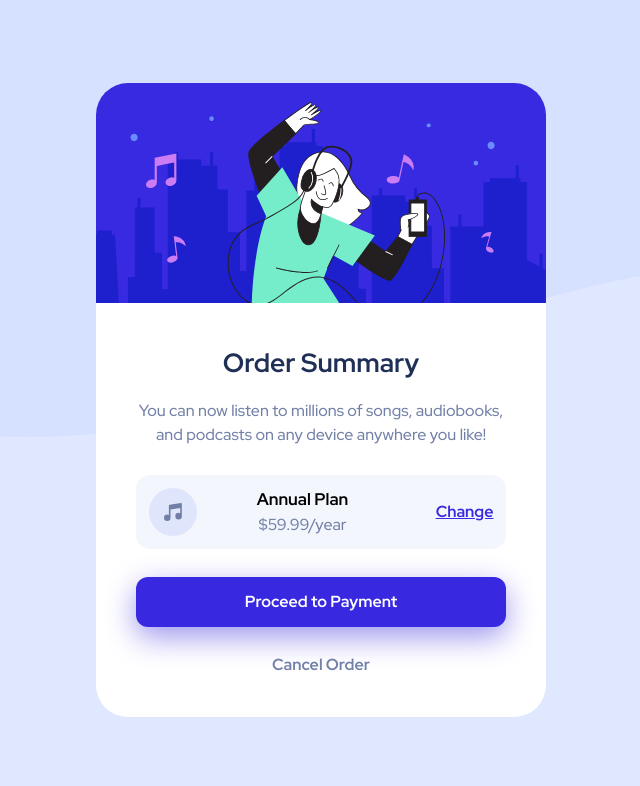
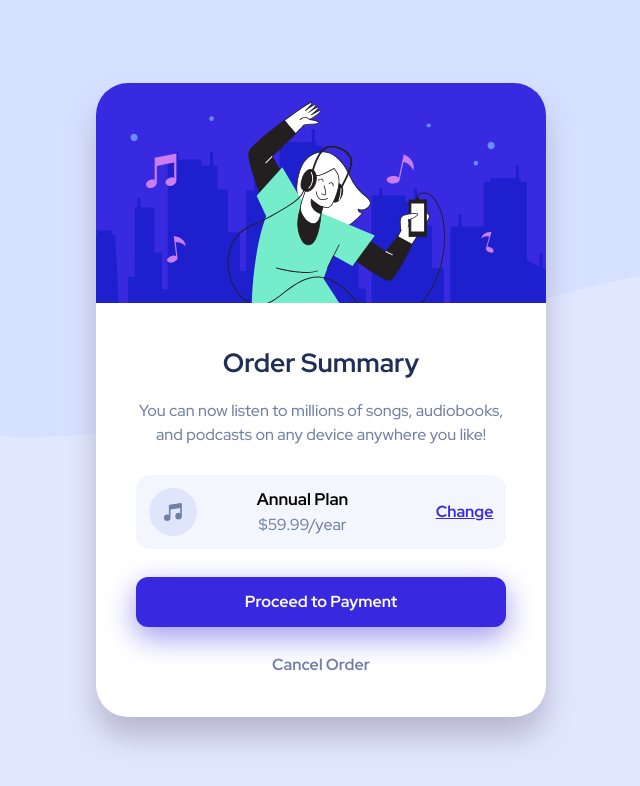
Before and after one commit to lucaspoggers/order-summary-component, a plain HTML site: page index.html in a window 1280 px wide. Shown: the whole page, without its empty margins (319-959 px from the left). Drawn offline with Linux system fonts and the light colour scheme.

Commit message:
added box shadow to container

```diff
--- a/styles.css
+++ b/styles.css
@@ -82,6 +82,7 @@
         border-radius: 2rem;
         overflow: hidden;
         max-width: 450px;
+        box-shadow: 0 20px 30px hsl(244, 24%, 77%);
     }
 
 
```
